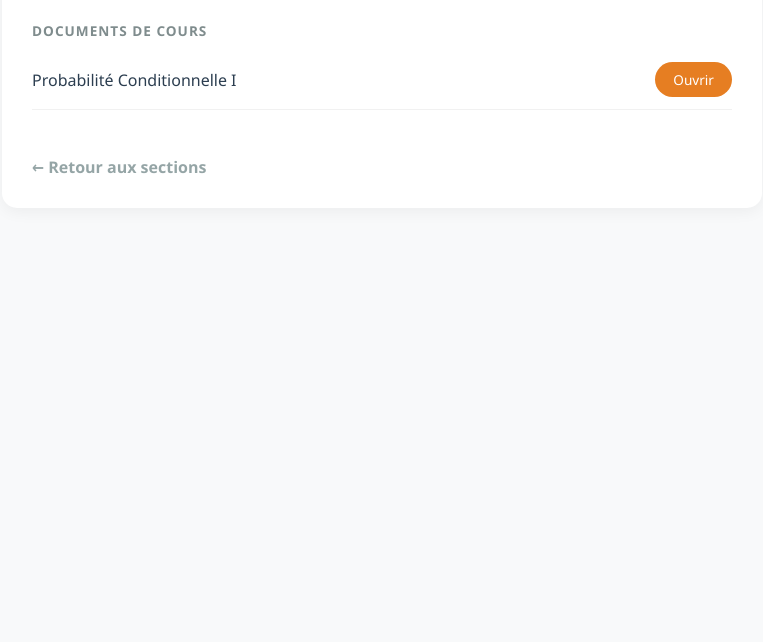
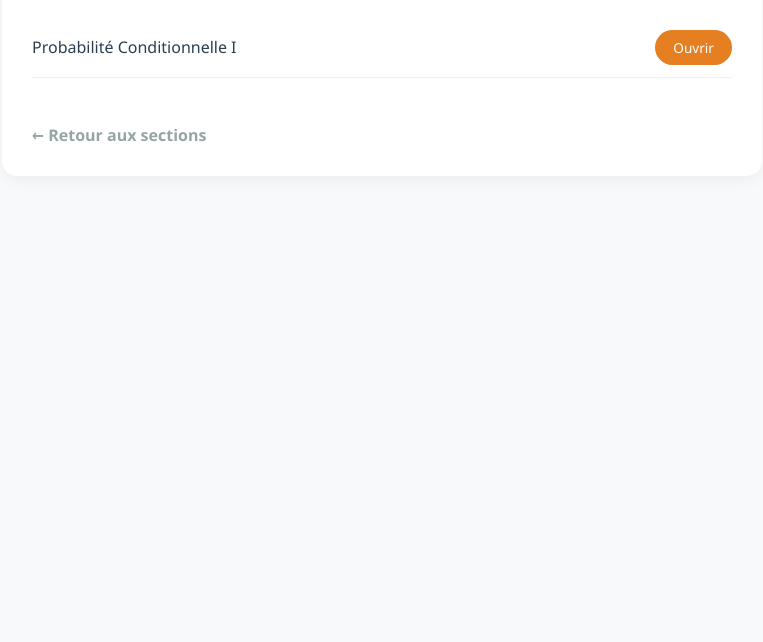
Before and after one commit to carlos-pinango/math, a plain HTML site: page probabilite.html in a window 1280 px wide. Shown: the part 158-800 px from the top of the page, without its empty margins (258-1021 px from the left). Drawn offline with Linux system fonts and the light colour scheme.

Commit message:
Remove section title from probabilite.html
Removed the section title 'Documents de Cours' from the HTML.

```diff
--- a/probabilite.html
+++ b/probabilite.html
@@ -80,8 +80,6 @@
 
 <div class="container">
     <h1>Probabilité</h1>
-
-    <div class="section-title">Documents de Cours</div>
     <ul class="resource-list">
         <li class="resource-item">
             <span>Probabilité Conditionnelle I</span>
```
